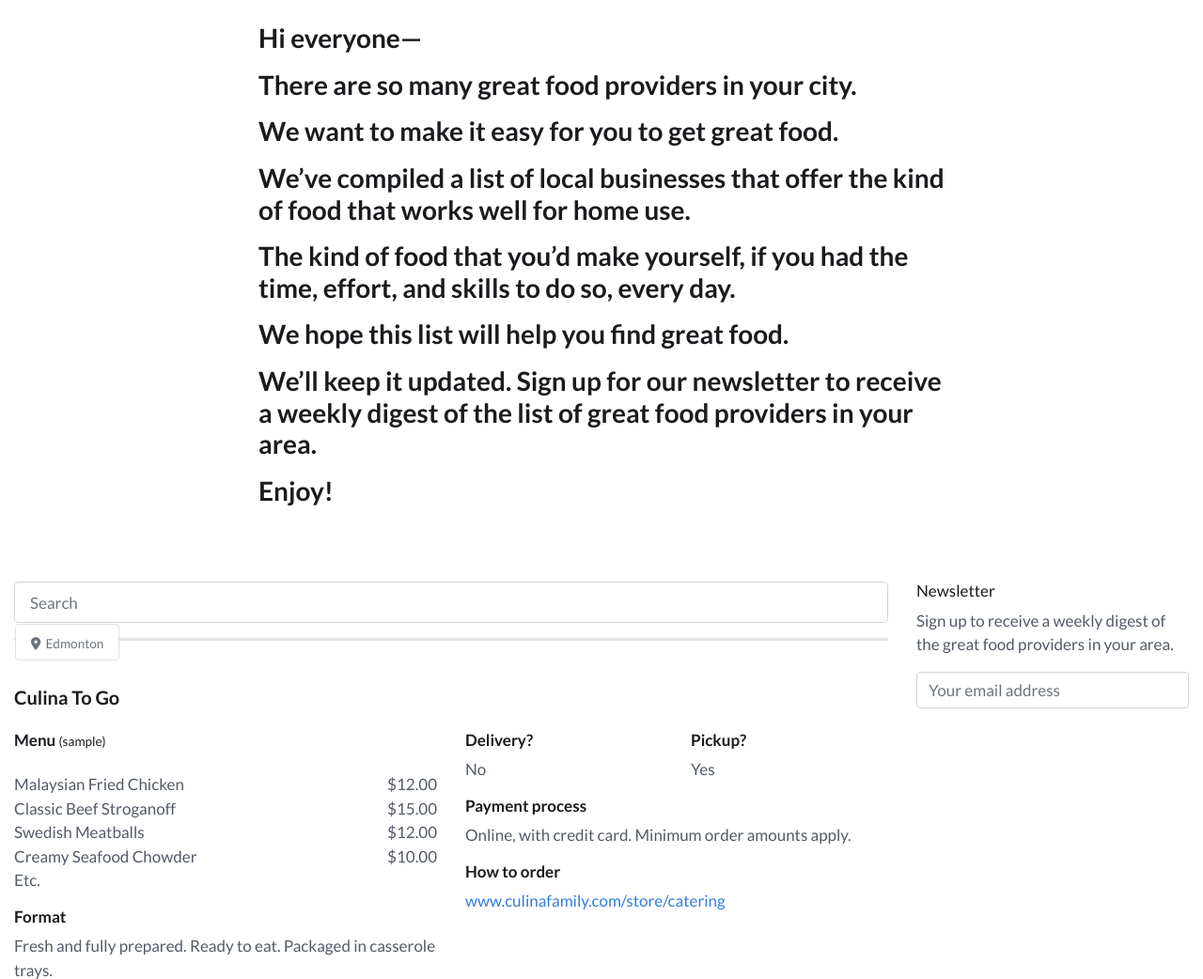
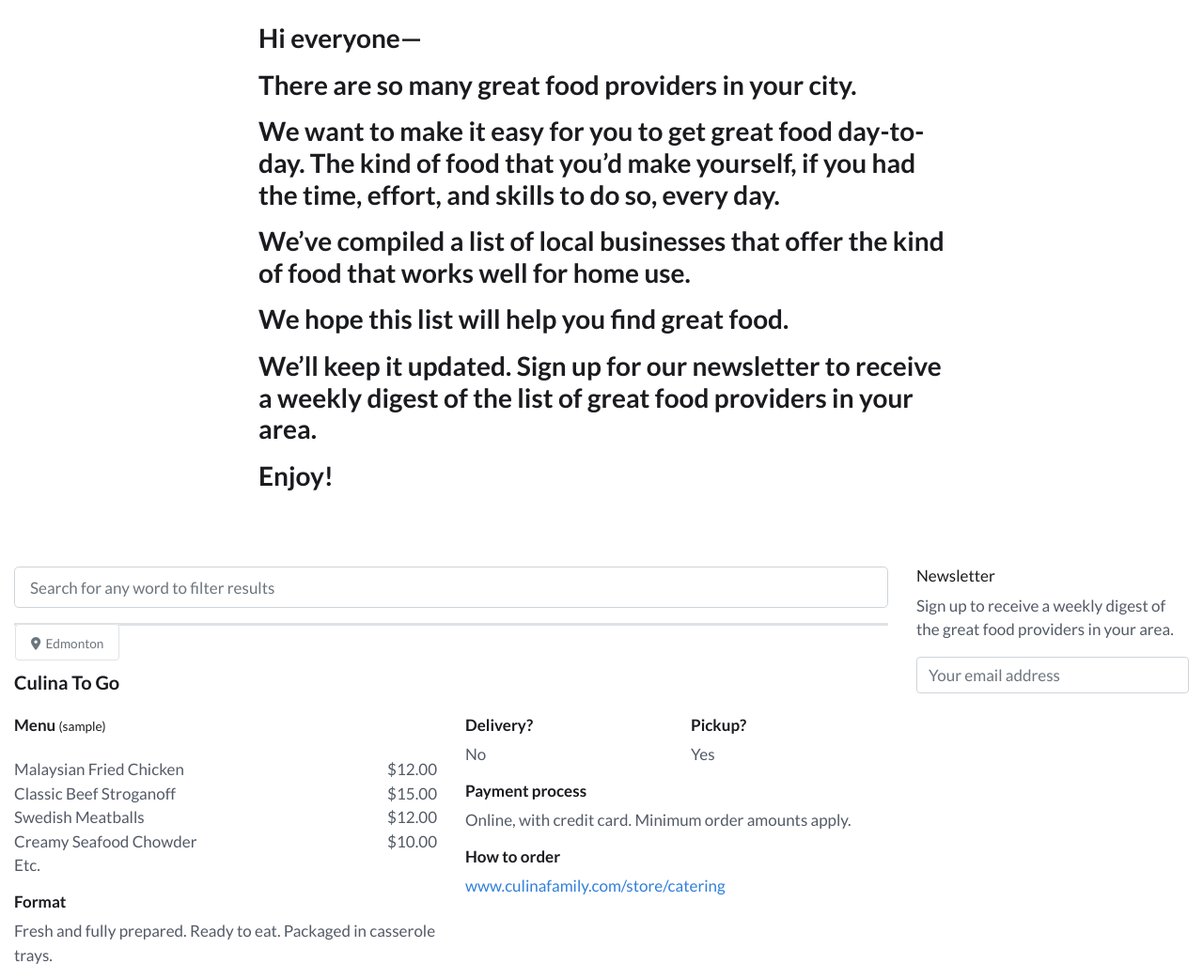
Before and after one commit to bneeland/meal-hippo, a Django app: page /list in a window 1280 px wide. Shown: the part 80-1122 px from the top of the page at 94% size. Run offline with Django 3.2, Linux system fonts and the light colour scheme; data comes from the database, SQL or seed files in the repository; parts of the project's set-up code (start-up, migrations or seed data) failed here and were passed over; some libraries are stand-ins or nearby versions; some web fonts are replaced.

Commit message:
Edited message for list

```diff
--- a/webplatform/templates/webplatform/home_view.html
+++ b/webplatform/templates/webplatform/home_view.html
@@ -22,7 +22,7 @@
 
         <p>There are so many great food providers in your city.</p>
 
-        <p>We want to make it easy for you to get great food.</p>
+        <p>We want to make it easy for you to get great food day-to-day. The kind of food that you’d make yourself, if you had the time, effort, and skills to do so, every day.</p>
 
         <p>We’ve compiled a list of local businesses that offer the kind of food that works well for home use.</p>
 
--- a/webplatform/templates/webplatform/list_view.html
+++ b/webplatform/templates/webplatform/list_view.html
@@ -19,11 +19,9 @@
 
         <p>There are so many great food providers in your city.</p>
 
-        <p>We want to make it easy for you to get great food.</p>
+        <p>We want to make it easy for you to get great food day-to-day. The kind of food that you’d make yourself, if you had the time, effort, and skills to do so, every day.</p>
 
         <p>We’ve compiled a list of local businesses that offer the kind of food that works well for home use.</p>
-
-        <p>The kind of food that you’d make yourself, if you had the time, effort, and skills to do so, every day.</p>
 
         <p>We hope this list will help you find great food.</p>
 
@@ -45,7 +43,7 @@
     <div class="col-md-9">
 
       <div class="sticky-top py-3 bg-white border-bottom list-search">
-        <input class="form-control form-control-lg" type="text" placeholder="Search" id="Search" onkeyup="searchList()">
+        <input class="form-control form-control-lg" type="text" placeholder="Search for any word to filter results" id="Search" onkeyup="searchList()">
       </div>
 
       {% for list_item in list_items %}
```
